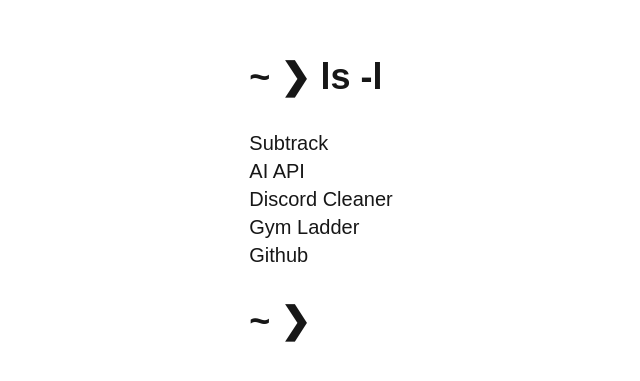
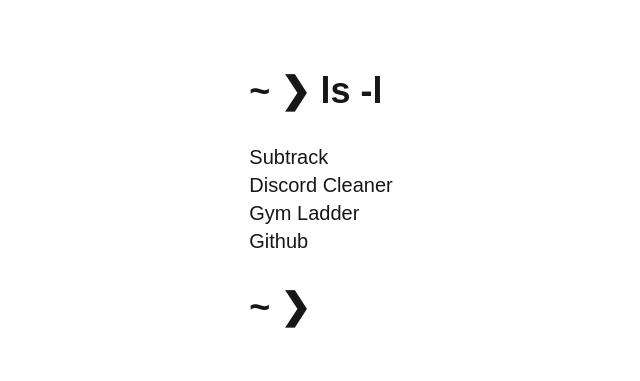
Before and after one commit to y4gg/y4gg, a Next.js app: page / in a window 1280 px wide. Shown: the part 201-582 px from the top of the page, without its empty margins (319-959 px from the left). Built offline with nearby package versions, Linux system fonts and the light colour scheme.

Commit message:
Remove AI API link from home page

```diff
--- a/app/page.tsx
+++ b/app/page.tsx
@@ -8,9 +8,6 @@
         <div className="flex w-full flex-col">
           <Link href="https://subtrack.y4.gg" className="animated-link text-xl">
             Subtrack
-          </Link>
-          <Link href="https://ai.y4.gg" className="animated-link text-xl">
-            AI API
           </Link>
           <Link href="https://dcc.y4.gg" className="animated-link text-xl">
             Discord Cleaner
```
